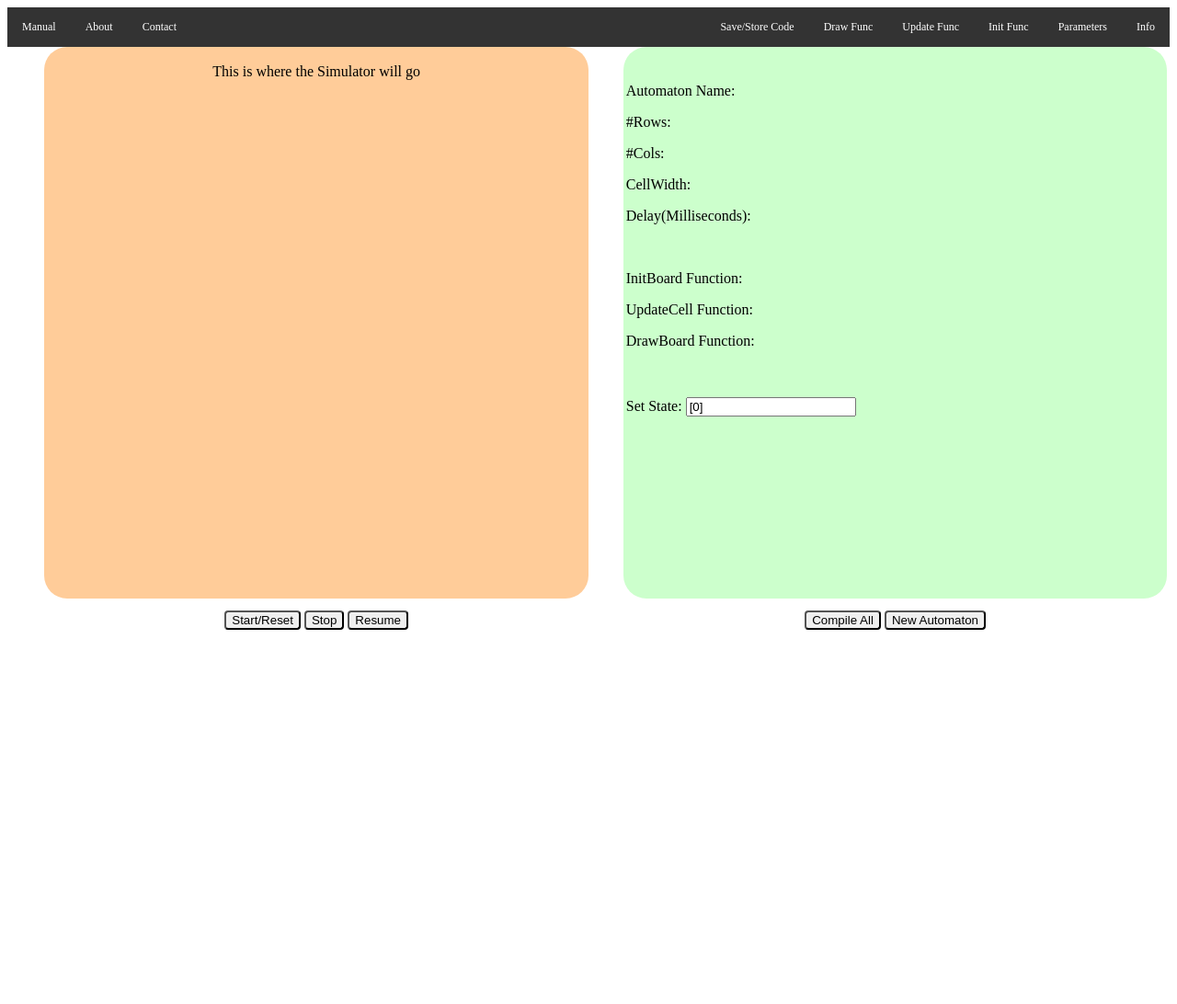
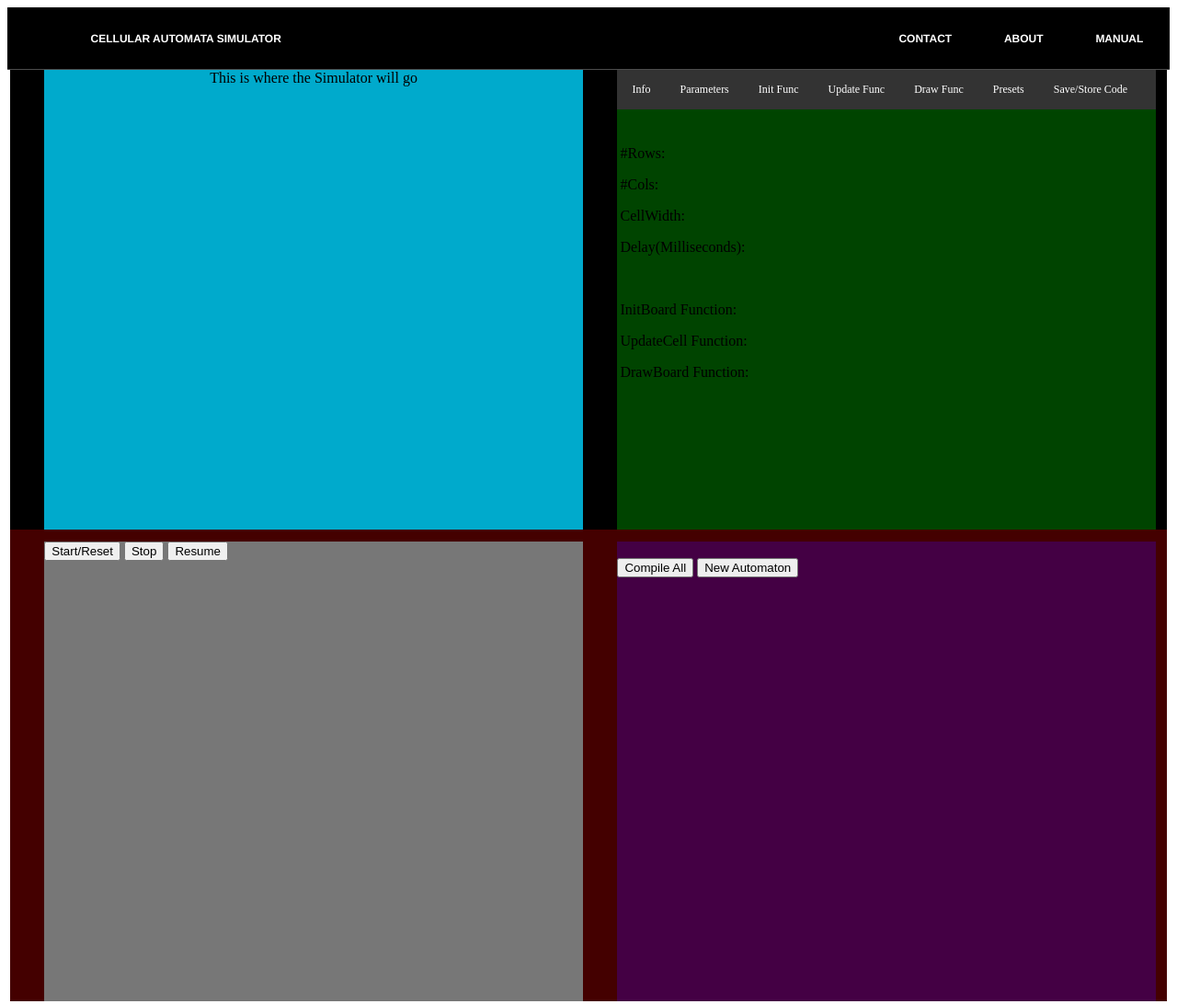
Before and after one commit to Vadim-Pelyushenko/CMPS115_Cellulites, a plain HTML site: page Workable Automata/Version 8/index.html in a window 1280 px wide. Shown: the whole page at 92% size. Before the commit the page ends 800 px from the top, so only its background shows below. Drawn offline with Linux system fonts and the light colour scheme.

Commit message:
Changed navbar

```diff
--- a/Workable Automata/Version 8/index.html
+++ b/Workable Automata/Version 8/index.html
@@ -7,6 +7,8 @@
 
 
     <link rel="stylesheet" href="style.css" />
+
+
     <script type="text/javascript" src="game_of_life.js"></script>
     <script type="text/javascript" src="automatas.js"></script>
 
@@ -22,42 +24,77 @@
     <script type="text/javascript" src="site_controller.js" defer></script>
 
     <style>
-        .nav-item{
+        ul {
+            list-style-type: none;
+            margin: 0;
+            padding: 0;
+            overflow: hidden;
+            background-color: #333;
+        }
+
+        li {
+            font-size: 12px;
             float: left;
         }
 
-        .nav-item2{
-            float: right;
+        li a {
+            display: block;
+            color: white;
+            text-align: center;
+            padding: 14px 16px;
+            text-decoration: none;
+        }
+
+        li a:hover {
+            background-color: #111;
         }
     </style>
-
 </head>
 
 <body>
-<div id="navbar1">
-    <ul id=nav>
-        <!--<li id="nav-item-current">Cellular Automata Simulator</a> </li>-->
-        <li class="nav-item"> <a class="nav-link js-scroll-trigger" href="manual.html">Manual</a> </li>
-        <li class="nav-item"> <a class="nav-link js-scroll-trigger" href="about.html">About</a>  </li>
-        <li class="nav-item"> <a class="nav-link js-scroll-trigger" href="contact.html">Contact</a></li>
+    <nav id="mainNav">
 
-        <li class="nav-item2"> <a onclick="swapOutTab('automataInfo',false,false,-1)">Info</a> </li>
-        <li class="nav-item2"> <a onclick="swapOutTab('parameters',false,false,-1)">Parameters</a> </li>
-        <li class="nav-item2"> <a onclick="swapOutTab('functionEditingPart',true,true,0)">Init Func</a> </li>
-        <li class="nav-item2"> <a onclick="swapOutTab('functionEditingPart',false,false,1)">Update Func</a> </li>
-        <li class="nav-item2"> <a onclick="swapOutTab('functionEditingPart',true,false,2)">Draw Func</a> </li>
-        <li class="nav-item2"> <a onclick="swapOutTab('storeOrLoad',false,false,-1)">Save/Store Code</a> </li>
+        <!-- menu -->
+        <div id="navbar" >
+            <ul id="nav"  >
+                <li id="nav-name" role="presentation" > <a  href="#">Cellular Automata Simulator</a> </li>
+                <li id="nav-item" role="presentation" > <a class="nav-link js-scroll-trigger" href="manual.html">Manual</a> </li>
+                <li id="nav-item" role="presentation"> <a class="nav-link js-scroll-trigger" href="about.html">About</a>  </li>
+                <li id="nav-item" role="presentation"><a class="nav-link js-scroll-trigger" href="contact.html">Contact</a></li>
             </ul>
         </div>
 
+    </nav>
+
+
+    </div>
+
+
     <div>
         <!-- FIRST ROW -->
-    <div id="row1" class="row">
+        <div id="row1" class="row" style="background-color: black">
             <div id="output" class="col" align="center">
-            <br>
                 This is where the Simulator will go
             </div>
             <div class="col" id="col2">
+
+                <!--<button onclick="swapOutTab('automataInfo',false,false)">Info</button>-->
+                <!--<button onclick="swapOutTab('parameters',false,false)">Parameters</button>-->
+                <!--<button onclick="swapOutTab('functionEditingPart',true,true)">Init Func</button>-->
+                <!--<button onclick="swapOutTab('functionEditingPart',false,false)">Update Func</button>-->
+                <!--<button onclick="swapOutTab('functionEditingPart',true,false)">Draw Func</button>-->
+                <!--<button onclick="swapOutTab('presetSelection',false,false)">Presets</button>-->
+                <!--<button onclick="swapOutTab('storeOrLoad',false,false)">Save/Store Code</button>-->
+
+                <ul>
+                    <li> <a onclick="swapOutTab('automataInfo',false,false)">Info</a> </li>
+                    <li> <a onclick="swapOutTab('parameters',false,false)">Parameters</a> </li>
+                    <li> <a onclick="swapOutTab('functionEditingPart',true,true)">Init Func</a> </li>
+                    <li> <a onclick="swapOutTab('functionEditingPart',false,false)">Update Func</a> </li>
+                    <li> <a onclick="swapOutTab('functionEditingPart',true,false)">Draw Func</a> </li>
+                    <li> <a onclick="swapOutTab('presetSelection',false,false)">Presets</a> </li>
+                    <li> <a onclick="swapOutTab('storeOrLoad',false,false)">Save/Store Code</a> </li>
+                </ul>
 
                 <br>
                 <br>
@@ -66,7 +103,6 @@
                     <table>
                         <tr>
                             <td>
-                            <p>Automaton Name: <span id="automatonDisplay"></span></p>
                                 <p id="rowsDisplay">#Rows: </p>
                                 <p id="colsDisplay">#Cols: </p>
                                 <p id="cellWidthDisplay">CellWidth: </p>
@@ -75,18 +111,10 @@
                                 <p id="initFuncDisplay">InitBoard Function: </p>
                                 <p id="updateFuncDisplay">UpdateCell Function: </p>
                                 <p id="drawFuncDisplay">DrawBoard Function: </p>
-                            <br>
-                            <span id="stateField"><br>Set State: <input type="text" id="inputtedState" value="[0]"></span>
                             </td>
                             <td style="width: 55%;">
                                  <div id="viewControl" align="center">
                                     <!-- THERE WILL BE THE VIEWING CONTROLLER HERE -->
-                            </div>
-                            <br>
-                            <div id="zoomButtons" align="center" style="display: none">
-                                <button onclick="zoomClick(0.25)">Zoom In</button>
-                                <button onclick="zoomClick(-0.25)">Zoom Out</button>
-                                <p>Zoom: <span id="zoomDisplay">1</span></p>
                                 </div>
                             </td>
                         </tr>
@@ -104,41 +132,29 @@
                         Set CellWidth: <input type="text" id="cellWidthInput" value="5">
                     </p>
                     <button type="button" onclick="setParameters()">Set Parameters</button>
-                <br>
-                <br>
-                <p>
-                    Set Delay: <input type="text" id="delayInput" value="100">
-                </p>
-                <button id="setDelay" onclick="setDelay()">Set Delay</button>
                 </div>
 
-            <div id="functionEditingPart" style="display: none;" align="center">
-                <p>
-                    Name your function:
-                    <input id="functionNameInput" type="text" cols="25"></input>
-                </p>
+                <div id="functionEditingPart" style="display: none;">
                     <textarea rows="23" cols="80" id="functionInputArea"
                         placeholder="Write your function code here, just code, no header needed"
                         style="resize: none;"></textarea>
                     <br>
                 </div>
 
-            <div id="storeOrLoad" style="display: none; margin-left: 2%;">
-                <p>
-                    You can search through this list to go through some available presets!
-                </p>
+                <div id="presetSelection" style="display: none;">
                     <select id="autoList" onchange="preset_into_editor(this)">
                         <option value="nothing"></option>
-                </select><br><br><br>
+                        <option value="nothing">Place Holder Option</option>
+                    </select><br><br>
+                </div>
 
+                <div id="storeOrLoad" style="display: none;">
                     <table>
-                    <tr><td>Saving Code</td></tr>
                         <tr>
                             <td>Filename to Save As:</td>
                             <td><input id="inputFileNameToSaveAs"></td>
                             <td><button onclick="saveTextAsFile()">Save Text to File</button></td>
                         </tr>
-                    <tr><td><br><br>Loading Code</td></tr>
                         <tr>
                             <td>Select a File to Load:</td>
                             <td><input type="file" id="fileToLoad"></td>
@@ -152,7 +168,7 @@
 
         <!-- SECOND ROW -->
         <div id="row2" class="row">
-        <div id="col3" class="col" align="center">
+            <div id="col3" class="col">
                 <button id="run" onclick="runSimulation()">Start/Reset</button>
                 <button id="stop" onclick="stopSimulation()">Stop</button>
                 <button id="resume" onclick="resumeSimulation()">Resume</button>
@@ -174,12 +190,11 @@
                     Data Width: <input type="text" id="dataWidthInput" value="1" size="1">
                     <br>
                 </span>
+                <br>
                 <!-- THE DATAWIDTH FOR INITIALIZATION -->
 
-            <div align="center">
                 <button id="compileEverything" onclick="compile_all()">Compile All</button>
                 <button id="newAuto" onclick="new_automaton()">New Automaton</button>
-            </div>
             </div>
             <!-- METADATA STUFF -->
         </div>
--- a/Workable Automata/Version 8/style.css
+++ b/Workable Automata/Version 8/style.css
@@ -10,86 +10,57 @@
   max-width: 100%;
 }
 
-button
-{
-  border-radius: 4px;
-}
-
-/*Specific stuff of the formatting of the parts*/
-/*THE BACKGROUND COLORS ARE FOR TELLING WHAT'S GOING ON WITH MARGINS, PADDING ETC*/
-/*IF YOU WANT TO SEE THE SITE WITHOUT EM, JUST COMMENT EM OUT*/
-
-#row1
-{
-  /*background-color: #DDDDFF;*/
-}
 
 #output
 {
-	background-color: #FFCC99;
-  border-radius: 25px;
-	height: 600px;
+	background-color: #00AACC;
+	height: 500px;
 	margin-left: 3%;
 }
 
 #col2
 {
-	background-color: #CCFFCC;
-  border-radius: 25px;
+	background-color: #004400;
 	margin-left: 3%;
-	/*margin-right: 1%;*/
+	margin-right: 1%;"
 }
 
 #row2
 {
-	/*background-color: #440000;*/
+	background-color: #440000;
 }
 
 #col3
 {
-	height: 50px;
-	/*background-color: #777777;*/
+	height: 500px;
+	background-color: #777777;
 	margin-left: 3%;
 	margin-top: 1%;
 }
 
 #col4
 {
-	height: 50px;
-	/*background-color: #440044;*/
+	height: 500px;
+	background-color: #440044;
 	margin-left: 3%;
-	/*margin-right: 1%;*/
+	margin-right: 1%;
 	margin-top: 1%;
 }
 
-/*THE TAB STUFF*/
-ul
+#mainNav
 {
-  list-style-type: none;
-  margin: 0;
-  padding: 0;
-  overflow: hidden;
-  background-color: #333;
+	font-family:Cabin,Helvetica Neue,Helvetica,Arial,sans-serif;
+	font-weight:800;
+	margin-bottom:0;
+	text-transform:uppercase;
+	border-bottom:1px solid hsla(0,0%,100%,.3);
+	background-color:#000;
 }
 
-li
-{
-  font-size: 12px;
-  float: left;
-}
+#mainNav
+{font-weight:700}
 
-li a
-{
-  display: block;
-  color: white;
-  text-align: center;
-  padding: 14px 16px;
-  text-decoration: none;
-}
-
-li a:hover
-{
-  background-color: #111;
-}
-
-/*NAVBAR*/
+#mainNav a{color:#fff; text-decoration:none;}
+#nav{background-color:#000; padding: 1%;}
+#nav-item{float:right; padding-left:2%; background-color:#000; font-family:Cabin,Helvetica Neue,Helvetica,Arial,sans-serif;}
+#nav-name{float:left;padding-left:5%; background-color:#000; font-family:Cabin,Helvetica Neue,Helvetica,Arial,sans-serif;}
```
Lines whose indentation alone changed are shown as unchanged.
